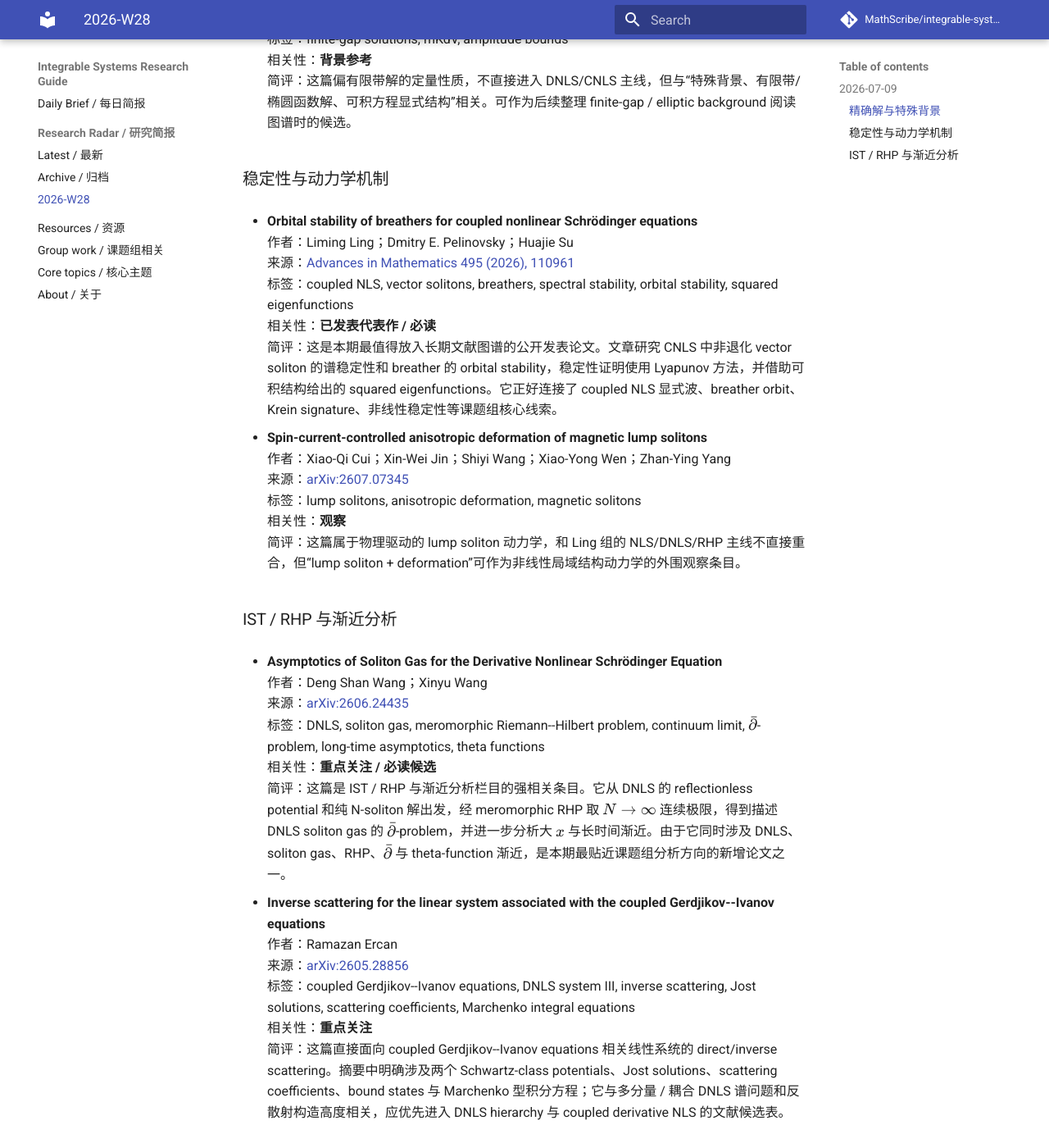
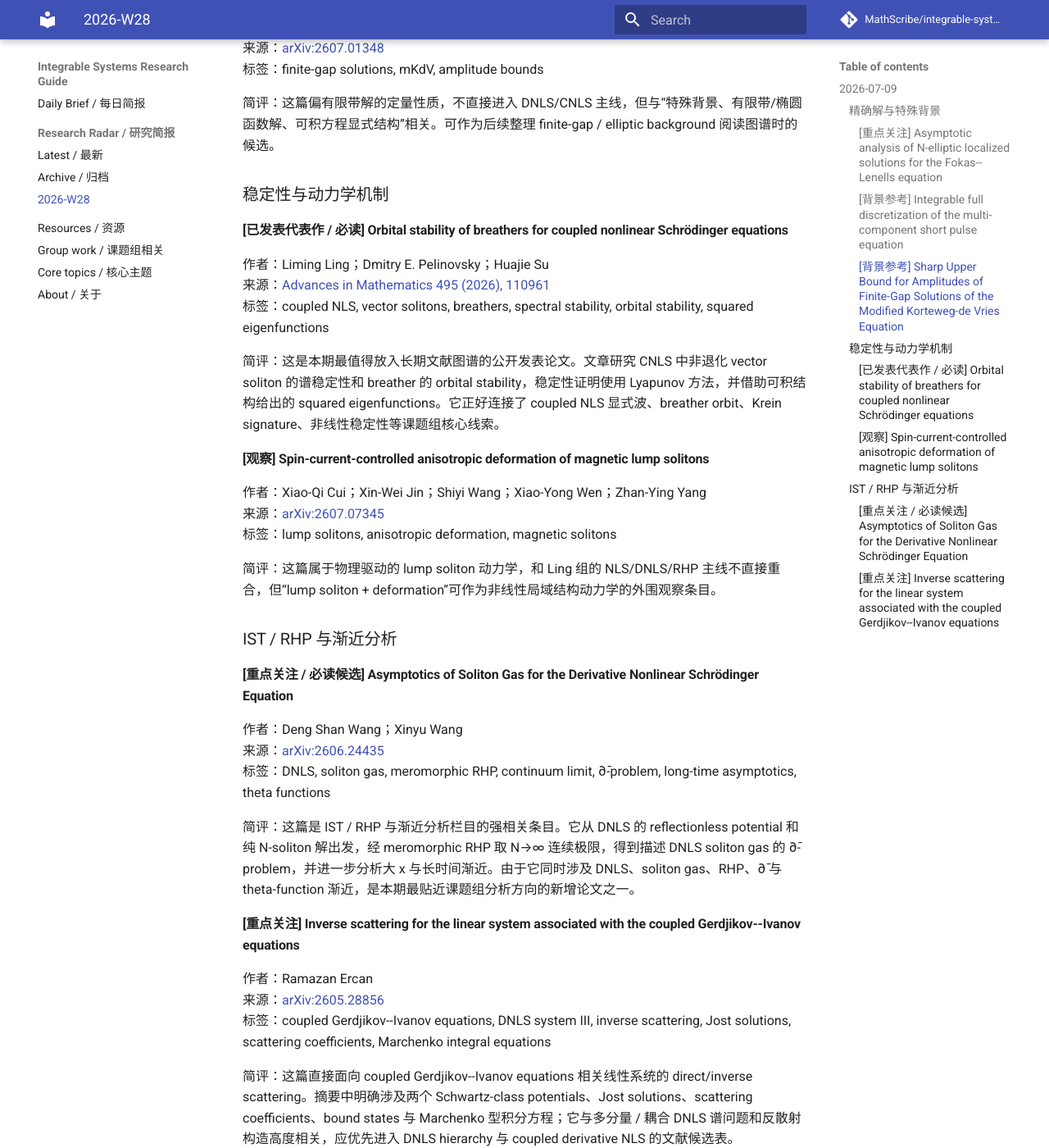
Before and after one commit to MathScribe/integrable-systems-guide, an MkDocs documentation site: the page built from docs/radar/2026-W28.md, in a window 1280 px wide and 1400 px high, scrolled down 1189 px. Shown: the whole window at 82% size. Built offline with MkDocs 1.6.1 and Material for MkDocs 9.7.7, drawn with Linux system fonts in a browser that asks for light colours; comment, search, counter and statistics services are not loaded; some of the changed text lies outside the part shown.

Commit message:
Improve weekly brief layout and math display

```diff
--- a/docs/radar/2026-W28.md
+++ b/docs/radar/2026-W28.md
@@ -10,59 +10,66 @@
 
 ## 2026-07-09
 
-今日简报已按“多分量 / DNLS / coupled systems 优先”的标准修订。上一版 IST / RHP 栏目中两篇 Lax pair / Painlevé 观察条目相关性偏弱，现已移出本期；本栏改为收录 DNLS soliton gas 与 coupled Gerdjikov--Ivanov inverse scattering 两篇更贴近课题组方向的论文。
+今日简报按“多分量 / DNLS / coupled systems 优先”的标准整理。上一版 IST / RHP 栏目中两篇 Lax pair / Painlevé 观察条目相关性偏弱，现已移出本期；本栏改为收录 DNLS soliton gas 与 coupled Gerdjikov--Ivanov inverse scattering 两篇更贴近课题组方向的论文。
 
 ### 精确解与特殊背景
 
-- **Asymptotic analysis of N-elliptic localized solutions for the Fokas--Lenells equation**
-  作者：Wang Tang；Guo-Fu Yu
-  来源：[arXiv:2607.06409](https://arxiv.org/abs/2607.06409)
-  标签：Fokas--Lenells equation, elliptic localized solutions, Darboux--Bäcklund transformation, Weierstrass elliptic functions
-  相关性：**重点关注**
-  简评：这篇与课题组的 DNLS / Fokas--Lenells / 椭圆背景局域波方向高度贴近。摘要中明确使用 Lax pair、Weierstrass 椭圆函数和 N-fold Darboux--Bäcklund transformation 构造 N-elliptic localized solutions，并分析沿传播方向与传播方向之间的渐近行为，适合作为“椭圆背景 + Darboux + 渐近分析”的近期重点条目。
+#### [重点关注] Asymptotic analysis of N-elliptic localized solutions for the Fokas--Lenells equation
 
-- **Integrable full discretization of the multi-component short pulse equation**
-  作者：Ayako Hori；Yuta Tanaka；Ken-ichi Maruno；Yasuhiro Ohta；Bao-Feng Feng
-  来源：[arXiv:2607.04756](https://arxiv.org/abs/2607.04756)
-  标签：multi-component short pulse equation, integrable discretization, soliton systems
-  相关性：**背景参考**
-  简评：方程不是 NLS/DNLS，但“多分量 + 可积离散化 + short pulse”与课题组早期 complex short pulse、Darboux/局域波相关工作有外围联系。适合保留为多分量可积模型和离散化方向的背景条目。
+作者：Wang Tang；Guo-Fu Yu
+来源：[arXiv:2607.06409](https://arxiv.org/abs/2607.06409)
+标签：Fokas--Lenells equation, elliptic localized solutions, Darboux--Bäcklund transformation, Weierstrass elliptic functions
 
-- **Sharp Upper Bound for Amplitudes of Finite-Gap Solutions of the Modified Korteweg-de Vries Equation**
-  作者：Otis C. Wright
-  来源：[arXiv:2607.01348](https://arxiv.org/abs/2607.01348)
-  标签：finite-gap solutions, mKdV, amplitude bounds
-  相关性：**背景参考**
-  简评：这篇偏有限带解的定量性质，不直接进入 DNLS/CNLS 主线，但与“特殊背景、有限带/椭圆函数解、可积方程显式结构”相关。可作为后续整理 finite-gap / elliptic background 阅读图谱时的候选。
+简评：这篇与课题组的 DNLS / Fokas--Lenells / 椭圆背景局域波方向高度贴近。摘要中明确使用 Lax pair、Weierstrass 椭圆函数和 N-fold Darboux--Bäcklund transformation 构造 N-elliptic localized solutions，并分析沿传播方向与传播方向之间的渐近行为，适合作为“椭圆背景 + Darboux + 渐近分析”的近期重点条目。
+
+#### [背景参考] Integrable full discretization of the multi-component short pulse equation
+
+作者：Ayako Hori；Yuta Tanaka；Ken-ichi Maruno；Yasuhiro Ohta；Bao-Feng Feng
+来源：[arXiv:2607.04756](https://arxiv.org/abs/2607.04756)
+标签：multi-component short pulse equation, integrable discretization, soliton systems
+
+简评：方程不是 NLS/DNLS，但“多分量 + 可积离散化 + short pulse”与课题组早期 complex short pulse、Darboux/局域波相关工作有外围联系。适合保留为多分量可积模型和离散化方向的背景条目。
+
+#### [背景参考] Sharp Upper Bound for Amplitudes of Finite-Gap Solutions of the Modified Korteweg-de Vries Equation
+
+作者：Otis C. Wright
+来源：[arXiv:2607.01348](https://arxiv.org/abs/2607.01348)
+标签：finite-gap solutions, mKdV, amplitude bounds
+
+简评：这篇偏有限带解的定量性质，不直接进入 DNLS/CNLS 主线，但与“特殊背景、有限带/椭圆函数解、可积方程显式结构”相关。可作为后续整理 finite-gap / elliptic background 阅读图谱时的候选。
 
 ### 稳定性与动力学机制
 
-- **Orbital stability of breathers for coupled nonlinear Schrödinger equations**
-  作者：Liming Ling；Dmitry E. Pelinovsky；Huajie Su
-  来源：[Advances in Mathematics 495 (2026), 110961](https://dmpeli.math.mcmaster.ca/PaperBank/BreathersCoupledNLS.pdf)
-  标签：coupled NLS, vector solitons, breathers, spectral stability, orbital stability, squared eigenfunctions
-  相关性：**已发表代表作 / 必读**
-  简评：这是本期最值得放入长期文献图谱的公开发表论文。文章研究 CNLS 中非退化 vector soliton 的谱稳定性和 breather 的 orbital stability，稳定性证明使用 Lyapunov 方法，并借助可积结构给出的 squared eigenfunctions。它正好连接了 coupled NLS 显式波、breather orbit、Krein signature、非线性稳定性等课题组核心线索。
+#### [已发表代表作 / 必读] Orbital stability of breathers for coupled nonlinear Schrödinger equations
 
-- **Spin-current-controlled anisotropic deformation of magnetic lump solitons**
-  作者：Xiao-Qi Cui；Xin-Wei Jin；Shiyi Wang；Xiao-Yong Wen；Zhan-Ying Yang
-  来源：[arXiv:2607.07345](https://arxiv.org/abs/2607.07345)
-  标签：lump solitons, anisotropic deformation, magnetic solitons
-  相关性：**观察**
-  简评：这篇属于物理驱动的 lump soliton 动力学，和 Ling 组的 NLS/DNLS/RHP 主线不直接重合，但“lump soliton + deformation”可作为非线性局域结构动力学的外围观察条目。
+作者：Liming Ling；Dmitry E. Pelinovsky；Huajie Su
+来源：[Advances in Mathematics 495 (2026), 110961](https://dmpeli.math.mcmaster.ca/PaperBank/BreathersCoupledNLS.pdf)
+标签：coupled NLS, vector solitons, breathers, spectral stability, orbital stability, squared eigenfunctions
+
+简评：这是本期最值得放入长期文献图谱的公开发表论文。文章研究 CNLS 中非退化 vector soliton 的谱稳定性和 breather 的 orbital stability，稳定性证明使用 Lyapunov 方法，并借助可积结构给出的 squared eigenfunctions。它正好连接了 coupled NLS 显式波、breather orbit、Krein signature、非线性稳定性等课题组核心线索。
+
+#### [观察] Spin-current-controlled anisotropic deformation of magnetic lump solitons
+
+作者：Xiao-Qi Cui；Xin-Wei Jin；Shiyi Wang；Xiao-Yong Wen；Zhan-Ying Yang
+来源：[arXiv:2607.07345](https://arxiv.org/abs/2607.07345)
+标签：lump solitons, anisotropic deformation, magnetic solitons
+
+简评：这篇属于物理驱动的 lump soliton 动力学，和 Ling 组的 NLS/DNLS/RHP 主线不直接重合，但“lump soliton + deformation”可作为非线性局域结构动力学的外围观察条目。
 
 ### IST / RHP 与渐近分析
 
-- **Asymptotics of Soliton Gas for the Derivative Nonlinear Schrödinger Equation**
-  作者：Deng Shan Wang；Xinyu Wang
-  来源：[arXiv:2606.24435](https://arxiv.org/abs/2606.24435)
-  标签：DNLS, soliton gas, meromorphic Riemann--Hilbert problem, continuum limit, \(\bar\partial\)-problem, long-time asymptotics, theta functions
-  相关性：**重点关注 / 必读候选**
-  简评：这篇是 IST / RHP 与渐近分析栏目的强相关条目。它从 DNLS 的 reflectionless potential 和纯 N-soliton 解出发，经 meromorphic RHP 取 \(N\to\infty\) 连续极限，得到描述 DNLS soliton gas 的 \(\bar\partial\)-problem，并进一步分析大 \(x\) 与长时间渐近。由于它同时涉及 DNLS、soliton gas、RHP、\(\bar\partial\) 与 theta-function 渐近，是本期最贴近课题组分析方向的新增论文之一。
+#### [重点关注 / 必读候选] Asymptotics of Soliton Gas for the Derivative Nonlinear Schrödinger Equation
 
-- **Inverse scattering for the linear system associated with the coupled Gerdjikov--Ivanov equations**
-  作者：Ramazan Ercan
-  来源：[arXiv:2605.28856](https://arxiv.org/abs/2605.28856)
-  标签：coupled Gerdjikov--Ivanov equations, DNLS system III, inverse scattering, Jost solutions, scattering coefficients, Marchenko integral equations
-  相关性：**重点关注**
-  简评：这篇直接面向 coupled Gerdjikov--Ivanov equations 相关线性系统的 direct/inverse scattering。摘要中明确涉及两个 Schwartz-class potentials、Jost solutions、scattering coefficients、bound states 与 Marchenko 型积分方程；它与多分量 / 耦合 DNLS 谱问题和反散射构造高度相关，应优先进入 DNLS hierarchy 与 coupled derivative NLS 的文献候选表。
+作者：Deng Shan Wang；Xinyu Wang
+来源：[arXiv:2606.24435](https://arxiv.org/abs/2606.24435)
+标签：DNLS, soliton gas, meromorphic RHP, continuum limit, ∂̄-problem, long-time asymptotics, theta functions
+
+简评：这篇是 IST / RHP 与渐近分析栏目的强相关条目。它从 DNLS 的 reflectionless potential 和纯 N-soliton 解出发，经 meromorphic RHP 取 N→∞ 连续极限，得到描述 DNLS soliton gas 的 ∂̄-problem，并进一步分析大 x 与长时间渐近。由于它同时涉及 DNLS、soliton gas、RHP、∂̄ 与 theta-function 渐近，是本期最贴近课题组分析方向的新增论文之一。
+
+#### [重点关注] Inverse scattering for the linear system associated with the coupled Gerdjikov--Ivanov equations
+
+作者：Ramazan Ercan
+来源：[arXiv:2605.28856](https://arxiv.org/abs/2605.28856)
+标签：coupled Gerdjikov--Ivanov equations, DNLS system III, inverse scattering, Jost solutions, scattering coefficients, Marchenko integral equations
+
+简评：这篇直接面向 coupled Gerdjikov--Ivanov equations 相关线性系统的 direct/inverse scattering。摘要中明确涉及两个 Schwartz-class potentials、Jost solutions、scattering coefficients、bound states 与 Marchenko 型积分方程；它与多分量 / 耦合 DNLS 谱问题和反散射构造高度相关，应优先进入 DNLS hierarchy 与 coupled derivative NLS 的文献候选表。
```
